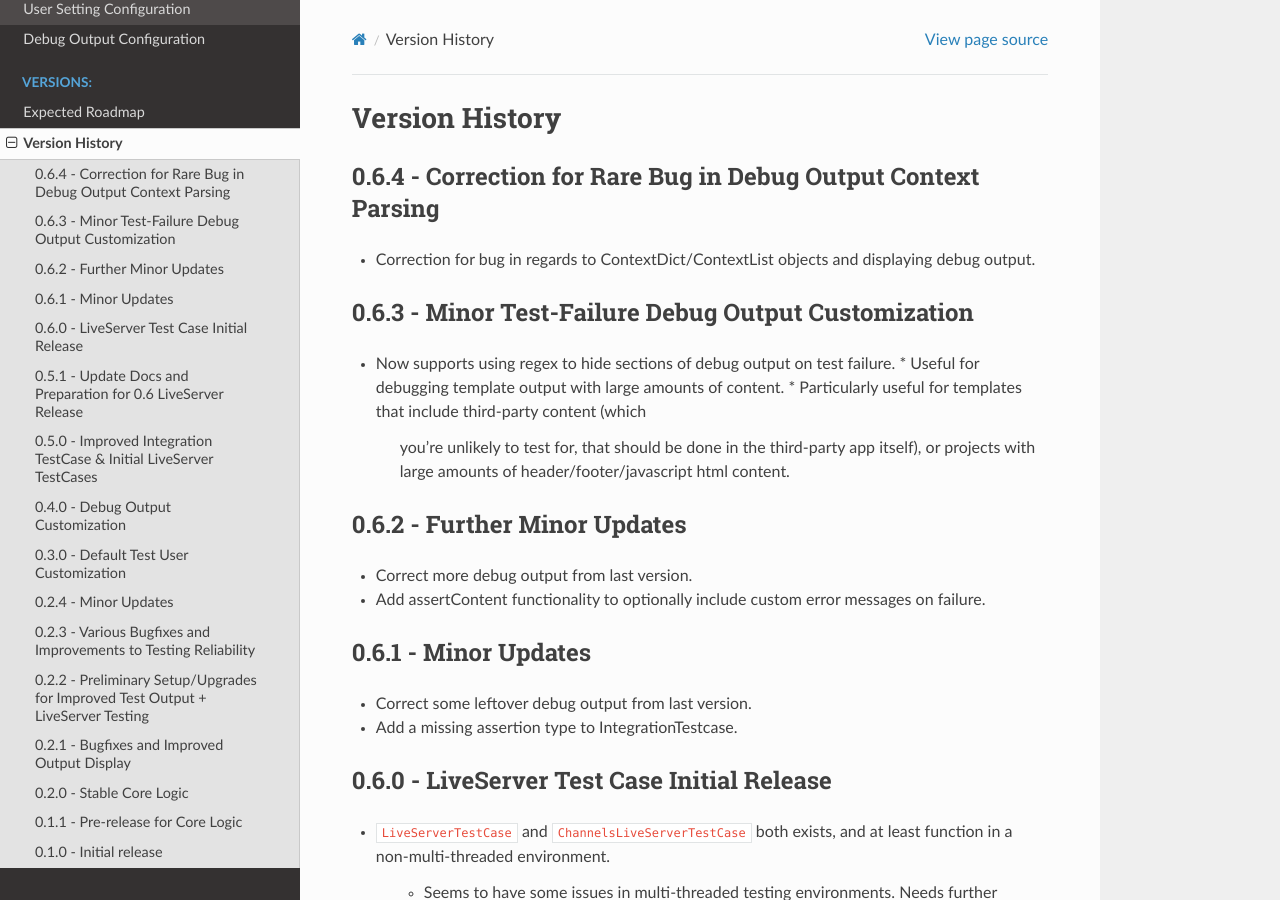
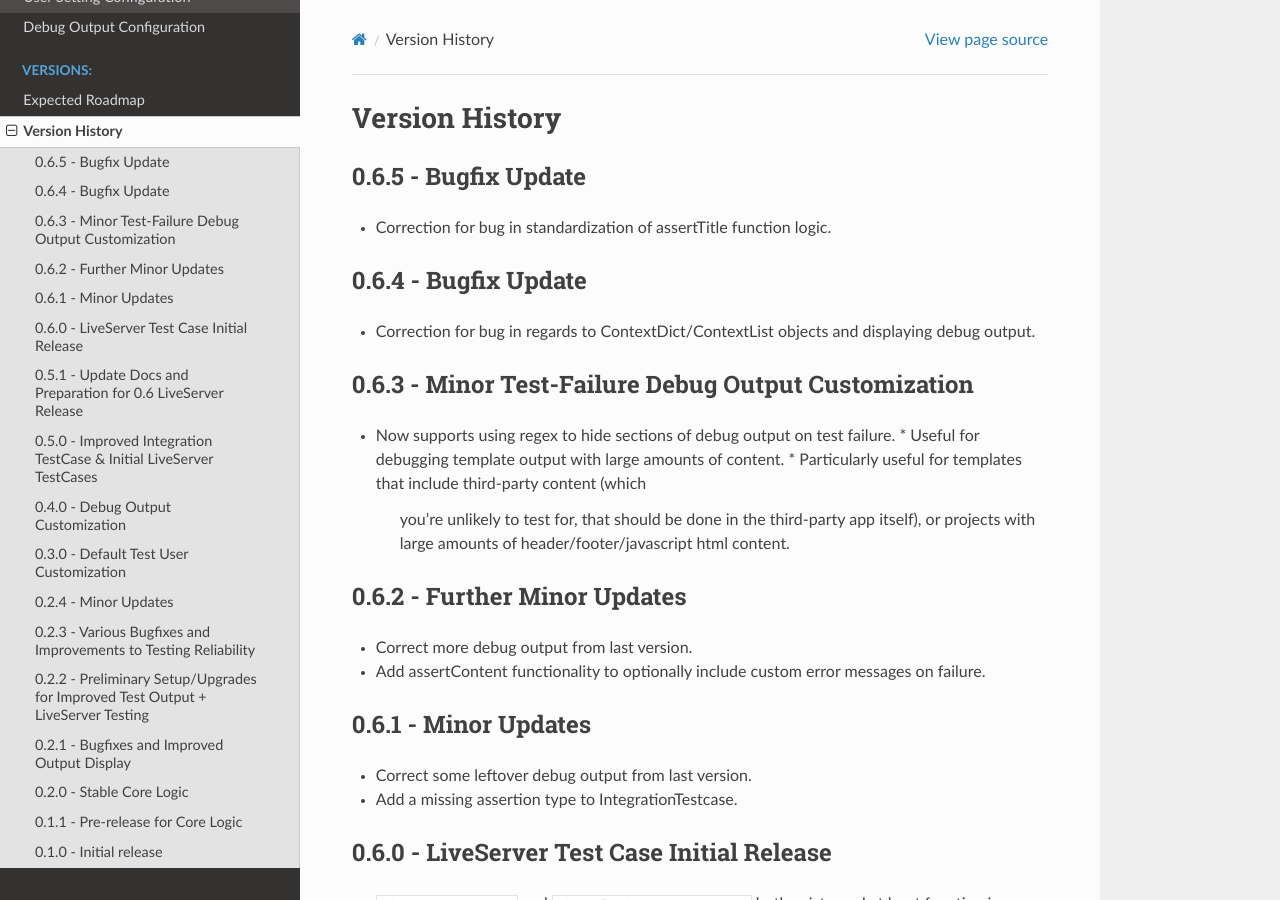
Before and after one commit to brodriguez8774/django-expanded-test-cases, a Sphinx documentation site: the page built from docs/source/version_history.rst, in a window 1280 px wide and 900 px high. Built offline with Sphinx 7.4.7 and the Read the Docs theme 2.0.0, drawn with Linux system fonts in a browser that asks for light colours.

Commit message:
Update project version

```diff
--- a/docs/source/conf.py
+++ b/docs/source/conf.py
@@ -25,7 +25,7 @@ copyright = '2022, Brandon Rodriguez'
 author = 'Brandon Rodriguez'
 
 # The full version, including alpha/beta/rc tags
-release = '0.6.4'
+release = '0.6.5'
 
 
 # -- General configuration ---------------------------------------------------
--- a/docs/source/version_history.rst
+++ b/docs/source/version_history.rst
@@ -1,11 +1,16 @@
 Version History
 ***************
 
-0.6.4 - Correction for Rare Bug in Debug Output Context Parsing
-===============================================================
+
+0.6.5 - Bugfix Update
+=====================
+* Correction for bug in standardization of assertTitle function logic.
+
+
+0.6.4 - Bugfix Update
+=====================
 * Correction for bug in regards to ContextDict/ContextList objects and
   displaying debug output.
-
 
 
 0.6.3 - Minor Test-Failure Debug Output Customization
--- a/pyproject.toml
+++ b/pyproject.toml
@@ -4,7 +4,7 @@ build-backend = 'setuptools.build_meta:__legacy__'
 
 [project]
 name = "django-expanded-test-cases"
-version = "0.6.4"
+version = "0.6.5"
 description = "Expands the existing Django TestCase class with extra functionality."
 readme = "readme.md"
 authors = [
--- a/setup.cfg
+++ b/setup.cfg
@@ -1,6 +1,6 @@
 [metadata]
 name = django-expanded-test-cases
-version = 0.6.4
+version = 0.6.5
 description = Expands the existing Django TestCase class with extra functionality.
 long_description = file: readme.md
 url = https://github.com/brodriguez8774/django-expanded-test-cases
```
